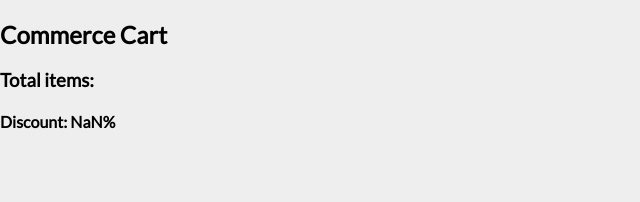
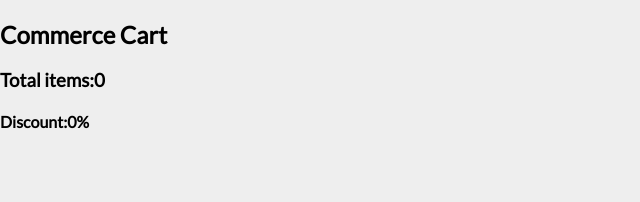
Before and after one commit to kodeid-resources/podspace, a React (Create React App) app: page /contact in a window 1280 px wide. Shown: the top 202 px of the page, without its empty margins (0-640 px from the left). Built offline with nearby package versions, Linux system fonts and the light colour scheme.

Commit message:
Some Prettier and eslint reconfiguration

```diff
--- a/package.json
+++ b/package.json
@@ -15,5 +15,10 @@
     "build": "react-scripts build",
     "test": "react-scripts test --env=jsdom",
     "eject": "react-scripts eject"
+  },
+  "prettier": {
+    "trailingComma": "all",
+    "singleQuote": true,
+    "arrowParens": "avoid"
   }
 }
--- a/src/Cart.js
+++ b/src/Cart.js
@@ -1,8 +1,8 @@
-import React from "react";
+import React from 'react';
 
-import Total from "./Total.js";
+import Total from './Total.js';
 
-const Cart = props => (
+const Cart = () => (
   <div>
     <h2>Commerce Cart</h2>
     <Total />
--- a/src/Total.js
+++ b/src/Total.js
@@ -1,21 +1,25 @@
-import React from "react";
-import PropTypes from "prop-types";
+import React from 'react';
+import PropTypes from 'prop-types';
 
-const calculateDiscount = numberOfItems => {
-  return (numberOfItems / 4) * 100;
-};
+const calculateDiscount = numberOfItems => (numberOfItems / 4) * 100;
 
 const Total = props => (
   <div>
-    <h3>Total items: {props.numberOfItems}</h3>
-    <h4>Discount: {calculateDiscount(props.numberOfItems)}%</h4>
+    <h3>
+      Total items:
+      {props.numberOfItems}
+    </h3>
+    <h4>
+      Discount:
+      {calculateDiscount(props.numberOfItems)}%
+    </h4>
   </div>
 );
 
 Total.propTypes = {
-  numberOfItems: PropTypes.number.isRequired
+  numberOfItems: PropTypes.number,
 };
-// Total.defaultProps = {
-//   numberOfItems: 0
-// };
+Total.defaultProps = {
+  numberOfItems: 0,
+};
 export default Total;
```
Also changed, not shown: .eslintrc.json (added).
